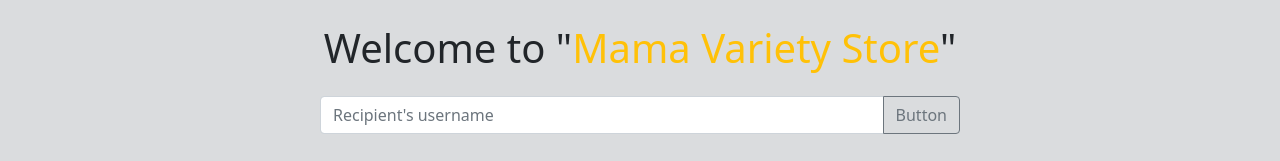
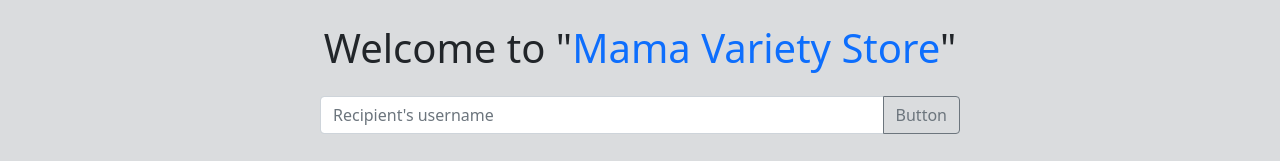
Before and after one commit to Hasibul294/ranga-store-fix, a plain HTML site: page index.html in a window 1280 px wide. Shown: the top 161 px of the page. Drawn offline with nearby package versions, Linux system fonts and the light colour scheme.

```diff
--- a/index.html
+++ b/index.html
@@ -5,7 +5,7 @@
   <meta charset="UTF-8" />
   <meta http-equiv="X-UA-Compatible" content="IE=edge" />
   <meta name="viewport" content="width=device-width, initial-scale=1.0" />
-  <title>Ranga Mama Store</title>
+  <title>Mama Variety Store</title>
   <link rel="stylesheet" href="css/style.css" />
   <!-- Latest bootstrap CSS link -->
   <link href="https://cdn.jsdelivr.net/npm/bootstrap@5.1.1/dist/css/bootstrap.min.css" rel="stylesheet" integrity="sha384-F3w7mX95PdgyTmZZMECAngseQB83DfGTowi0iMjiWaeVhAn4FJkqJByhZMI3AhiU" crossorigin="anonymous">
@@ -17,7 +17,7 @@
 
 <body>
   <main class="bg-secondary py-4 bg-opacity-25">
-    <h1 class="text-center mb-4">Welcome to "<span class="text-warning">Mama Variety Store</span>"</h1>
+    <h1 class="text-center mb-4">Welcome to "<span class="text-primary">Mama Variety Store</span>"</h1>
     <div class="input-group mb-3 w-50 mx-auto">
       <input id="input-field" type="text" class="form-control" placeholder="Recipient's username" aria-label="Recipient's username" aria-describedby="button-addon2">
       <button id="search-btn" onclick="loadProducts()" class="btn btn-outline-secondary" type="button" id="button-addon2">Button</button>
```
